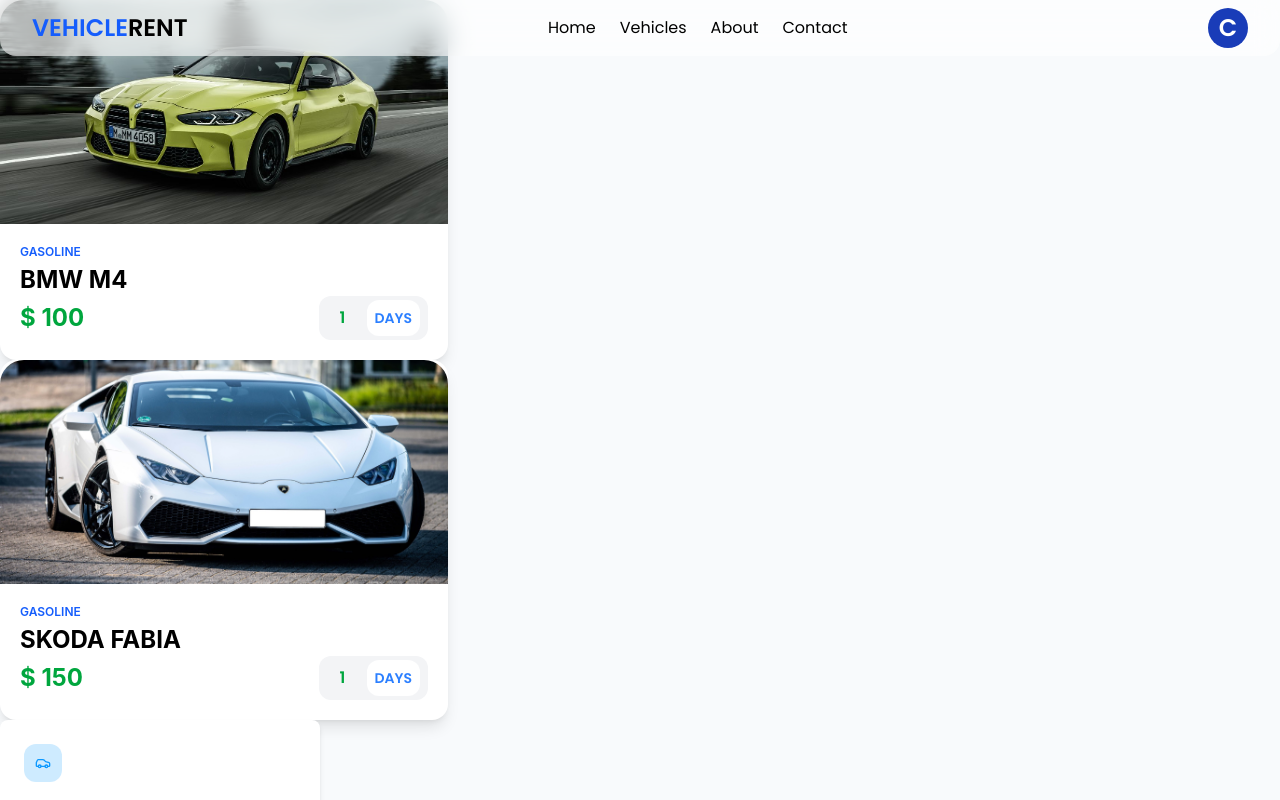
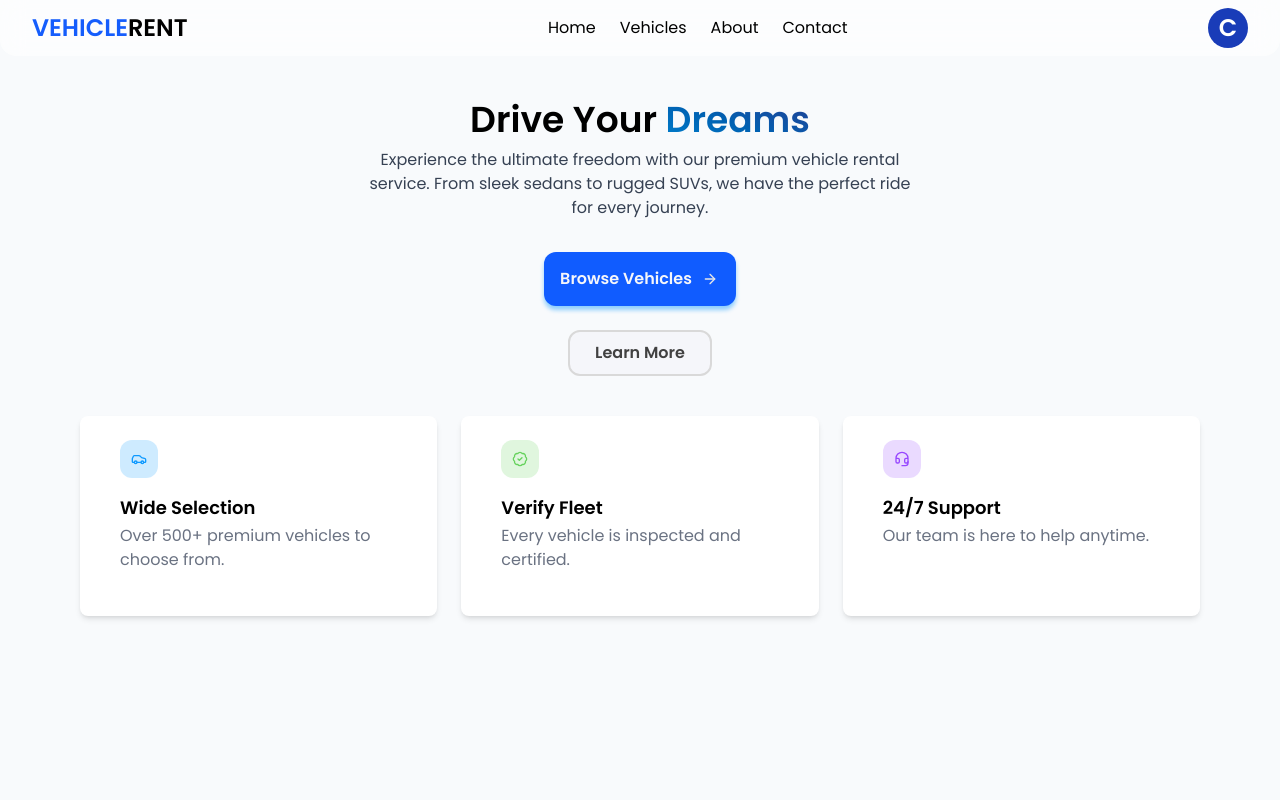
Before and after one commit to Ryuo-chhi/Frontend_VehicleRent, a React (Vite) app: page / in a window 1280 px wide. Shown: the top 800 px of the page. Built offline with nearby package versions, Linux system fonts and the light colour scheme.

Commit message:
Add Home page (Landing Page)

```diff
--- a/src/App.jsx
+++ b/src/App.jsx
@@ -1,13 +1,11 @@
 import NavBar from "./sections/NavBar";
 import CarList from "./components/CarList";
-import FeatureCardList from "./components/FeatureCardList";
+import { Home } from "./pages/Home";
 
 const App = () => {
   return (
     <div className="mx-auto">
-        <NavBar />
-      <CarList />
-      <FeatureCardList />
+      <Home />
     </div>
   );
 };
--- a/src/components/FeatureCard.jsx
+++ b/src/components/FeatureCard.jsx
@@ -2,7 +2,7 @@
   const Icon = icon;
 
   return (
-    <div className="bg-white min-h-50 w-80 p-6 rounded-lg shadow-md">
+    <div className="bg-white min-h-50 w-full py-6 px-10 rounded-lg shadow-md hover:shadow-lg transition-shadow duration-300 cursor-pointer">
       <div
         className="w-9.5 h-9.5 flex items-center justify-center rounded-xl mb-4"
         style={{ backgroundColor: `${bgIcon}33` }}
--- a/src/components/FeatureCardList.jsx
+++ b/src/components/FeatureCardList.jsx
@@ -3,7 +3,7 @@
 
 const FeatureCardList = () => {
   return (
-    <article className="flex flex-col gap-6">
+    <article className="grid grid-cols-1 gap-6 pt-10 sm:grid-cols-2 lg:grid-cols-3 mx-auto max-w-6xl px-4">
       {featureCardData.map((card) => (
         <FeatureCard
           key={card.id}
--- a/src/pages/Home.jsx
+++ b/src/pages/Home.jsx
@@ -0,0 +1,17 @@
+import React from 'react'
+import NavBar from '../sections/NavBar'
+import Hero from '../sections/Hero';
+import FeatureCardList from '../components/FeatureCardList';
+
+
+export const Home = () => {
+  return (
+    <>
+      <NavBar />
+      <Hero />
+      <FeatureCardList />
+    </>
+  )
+}
+
+export default Home
--- /dev/null
+++ b/src/sections/Hero.jsx
@@ -0,0 +1,25 @@
+import React from "react";
+import Button from "../components/Button";
+
+export const Hero = () => {
+  return (
+    <div className="pt-25 flex flex-col items-center justify-center">
+      <div className="text-4xl font-bold ">
+        Drive Your
+        <span className="bg-linear-to-tr from-sky-600 to-blue-900 bg-clip-text text-transparent"> Dreams</span>
+      </div>
+      <div className="text-center px-4 pt-2 text-gray-700 max-w-xl">
+        Experience the ultimate freedom with our premium vehicle rental service.
+        From sleek sedans to rugged SUVs, we have the perfect ride for every
+        journey.
+      </div>
+      <div className="pt-8 gap-6 flex flex-col items-center justify-center">
+        <Button variant="cta" label="Browse Vehicles" onClick={() => alert("CTA!")}/>
+        <Button variant="learnMore" label="Learn More" />
+      </div>
+
+    </div>
+  );
+};
+
+export default Hero;
```
